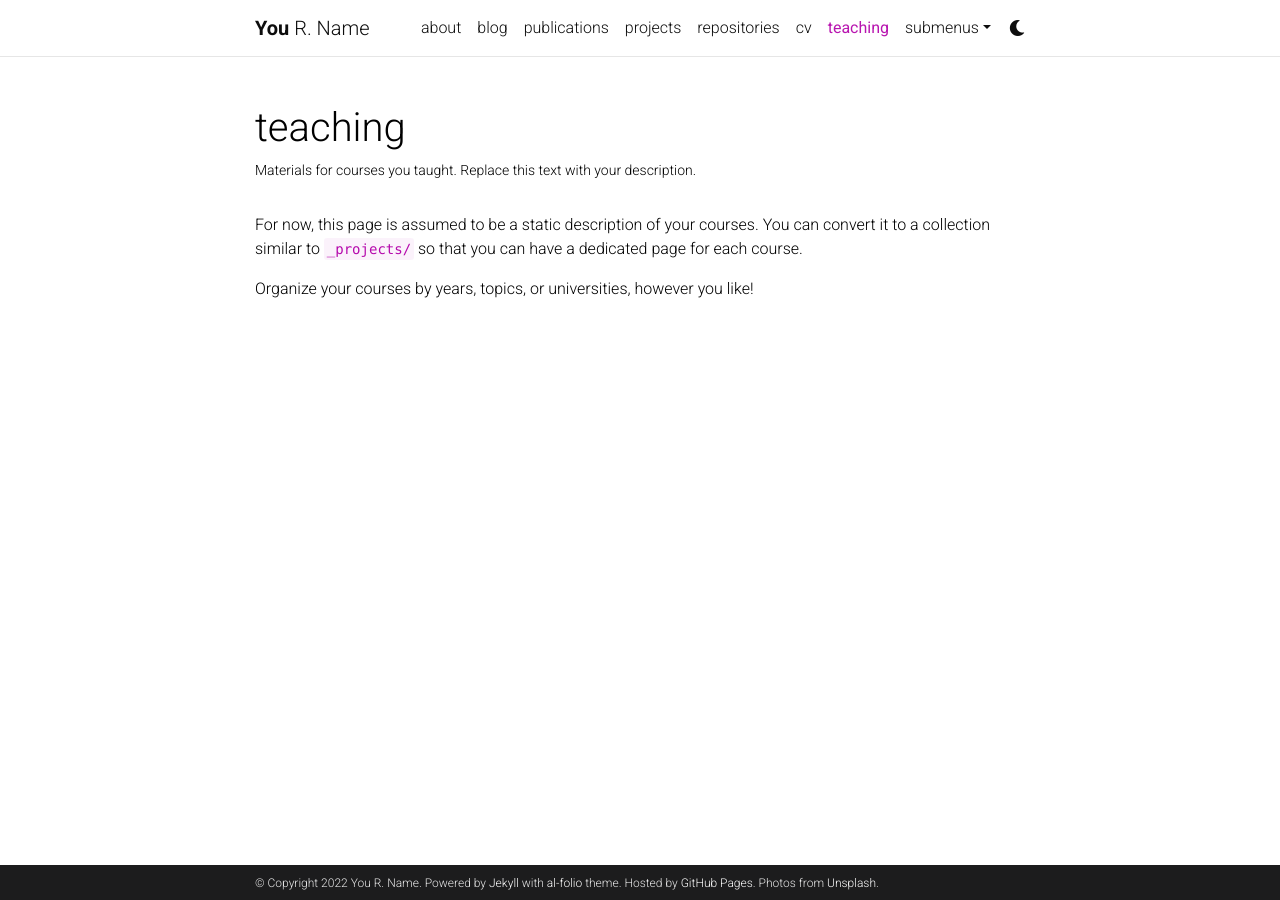
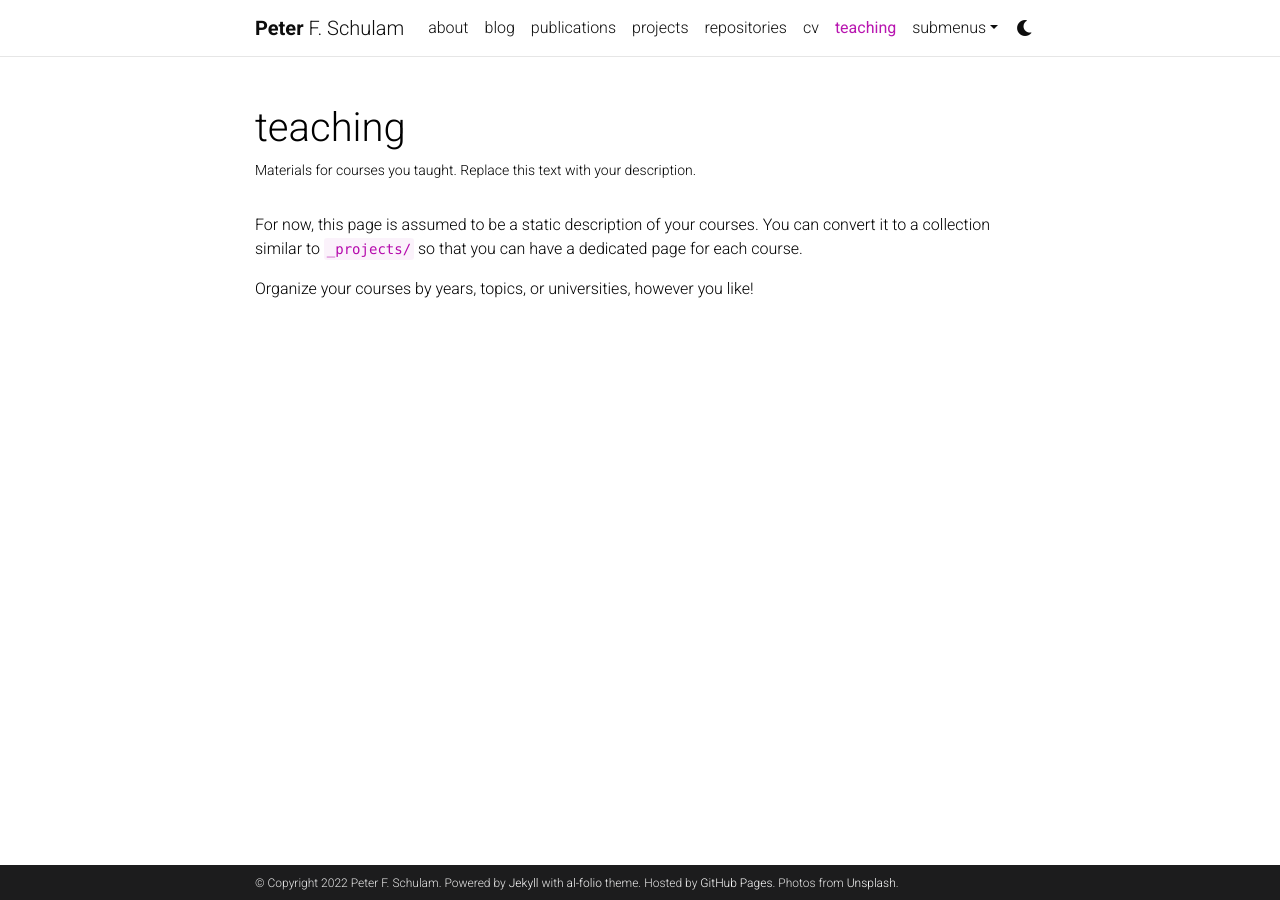
Before and after one commit to pschulam/pschulam.github.io, a Jekyll site: the page built from _pages/teaching.md, in a window 1280 px wide. Built offline with Jekyll 4.4.1, drawn with Linux system fonts in a browser that asks for light colours; comment, search, counter and statistics services are not loaded; a style sheet for code colours, icons or effects is not loaded.

Commit message:
Basic initial changes.

```diff
--- a/_config.yml
+++ b/_config.yml
@@ -3,10 +3,10 @@
 # -----------------------------------------------------------------------------
 
 title: blank # the website title (if blank, full name will be used instead)
-first_name: You
-middle_name: R.
-last_name: Name
-email: you@example.com
+first_name: Peter
+middle_name: F.
+last_name: Schulam
+email: pschulam@gmail.com
 description: > # the ">" symbol means to ignore newlines until "footer_text:"
   A simple, whitespace theme for academics. Based on [*folio](https://github.com/bogoli/-folio) design.
 footer_text: >
@@ -18,8 +18,8 @@
 lang: en # the language of your site (for example: en, fr, cn, ru, etc.)
 icon: ⚛️  # the emoji used as the favicon (alternatively, provide image name in /assets/img/)
 
-url: https://alshedivat.github.io # the base hostname & protocol for your site
-baseurl: /al-folio # the subpath of your site, e.g. /blog/
+url: https://pschulam.github.io # the base hostname & protocol for your site
+baseurl:  # the subpath of your site, e.g. /blog/
 last_updated: false # set to true if you want to display last updated in the footer
 impressum_path:  # set to path to include impressum link in the footer, use the same path as permalink in a page, helps to conform with EU GDPR
 
```
Also changed, not shown: _pages/about.md (+4 -2 lines).
